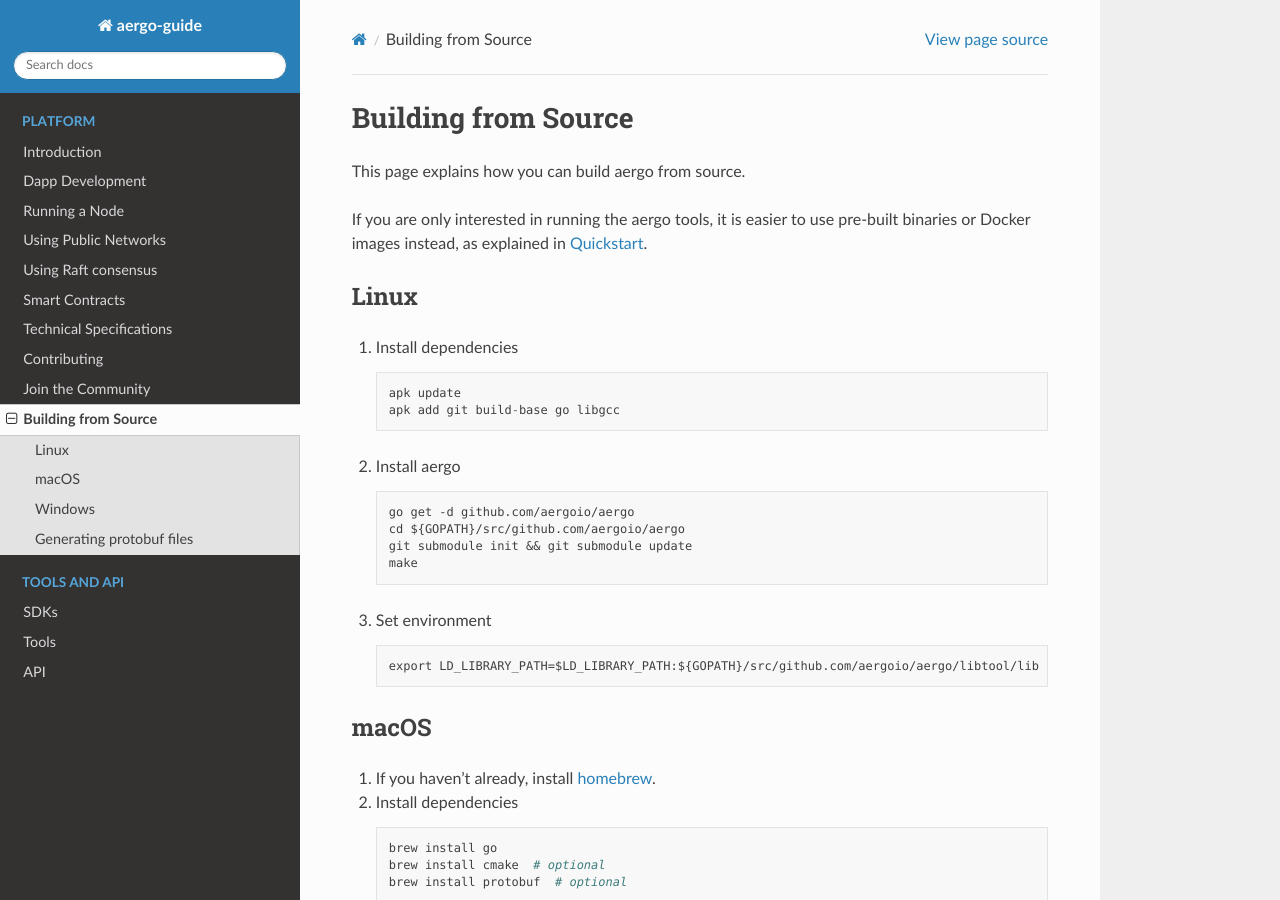
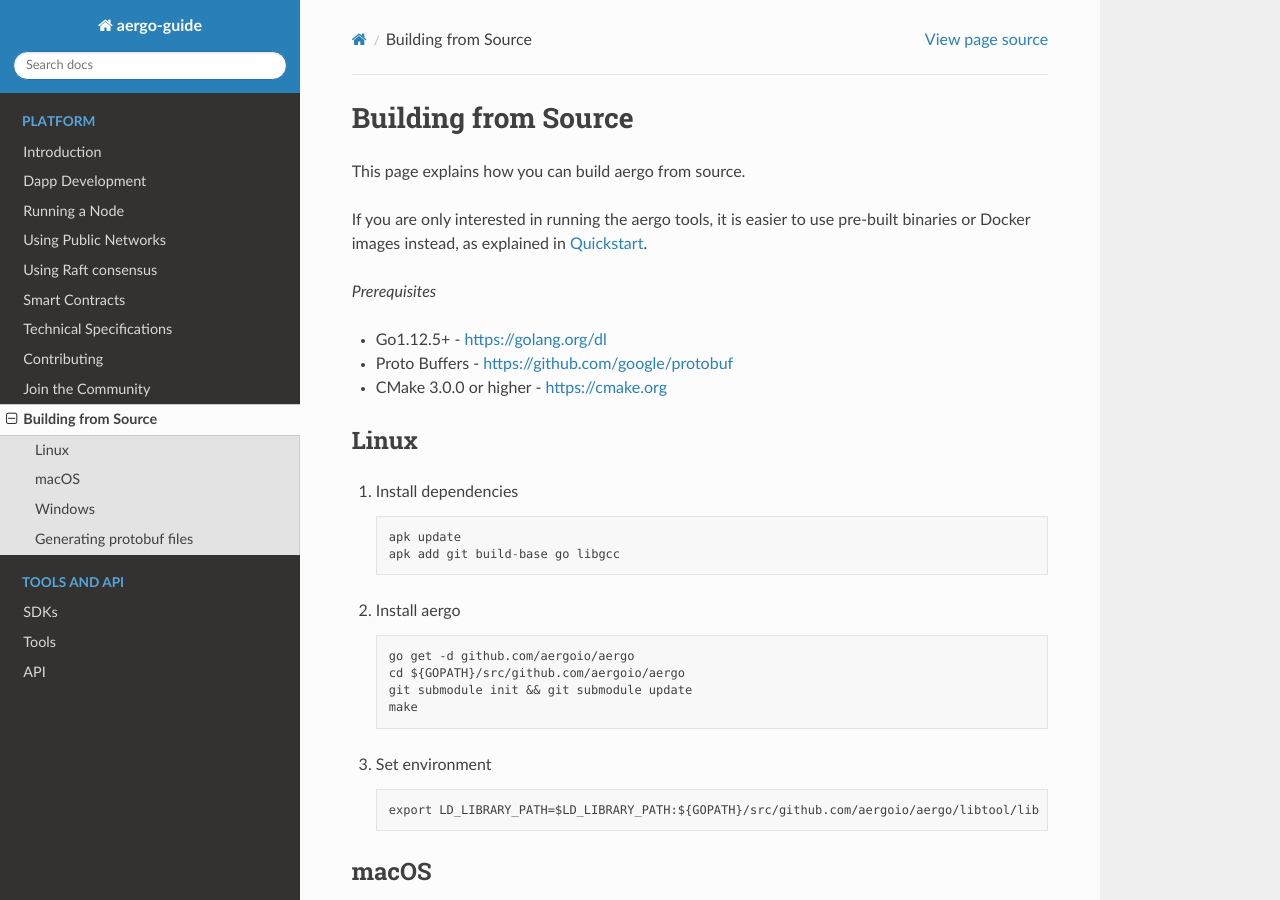
Before and after one commit to aergoio/guide, a Sphinx documentation site: the page built from source/contribution/building-from-source.rst, in a window 1280 px wide and 900 px high. Built offline with Sphinx 7.4.7 and the Read the Docs theme 2.0.0, drawn with Linux system fonts in a browser that asks for light colours.

Commit message:
Update building-from-source.rst

```diff
--- a/source/contribution/building-from-source.rst
+++ b/source/contribution/building-from-source.rst
@@ -4,6 +4,12 @@
 This page explains how you can build aergo from source.
 
 If you are only interested in running the aergo tools, it is easier to use pre-built binaries or Docker images instead, as explained in `Quickstart <../running-node/quickstart.html>`_.
+
+*Prerequisites*
+
+* Go1.12.5+ - https://golang.org/dl
+* Proto Buffers - https://github.com/google/protobuf
+* CMake 3.0.0 or higher - https://cmake.org
 
 Linux
 -----
```
